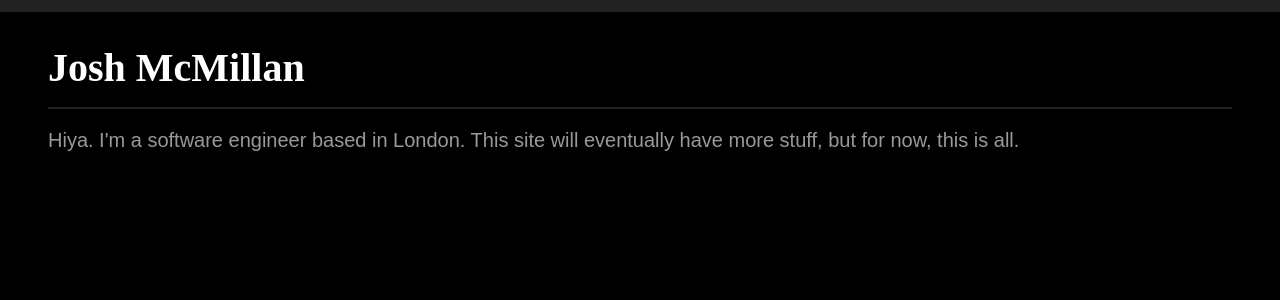
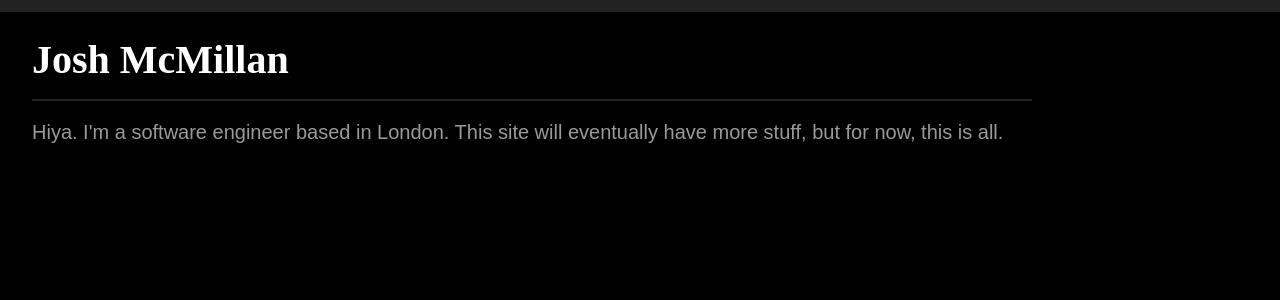
Before and after one commit to mcmillan/joshmcmillan.com, a React app: page / in a window 1280 px wide. Shown: the top 300 px of the page. Built offline with nearby package versions, Linux system fonts and the light colour scheme; the HTML template or start-up script is replaced by a standard one; a web font is replaced by a local one.

Commit message:
Add late-2000s-styled 1000px left-align container thing

```diff
--- a/src/App.tsx
+++ b/src/App.tsx
@@ -1,7 +1,8 @@
 import * as React from "react";
-
+import { BrowserRouter, Route, Switch } from "react-router-dom";
 import Helmet from "react-helmet";
 
+import Container from "./components/Container";
 import Header from "./components/Header";
 import Body from "./components/Body";
 
@@ -10,7 +11,6 @@ import NotFound from "./pages/NotFound";
 import BlogPost from "./pages/BlogPost";
 import BlogIndex from "./pages/BlogIndex";
 
-import { BrowserRouter, Route, Switch } from "react-router-dom";
 import { blogPath } from "./util/paths";
 
 const HelmetStuff = () => (
@@ -22,7 +22,7 @@ const HelmetStuff = () => (
 
 export default () => (
   <BrowserRouter>
-    <main>
+    <Container>
       <HelmetStuff />
       <Header />
       <Body>
@@ -33,6 +33,6 @@ export default () => (
           <Route component={NotFound} />
         </Switch>
       </Body>
-    </main>
+    </Container>
   </BrowserRouter>
 );
--- /dev/null
+++ b/src/components/Container.tsx
@@ -0,0 +1,9 @@
+import styled from "styled-components";
+
+export default styled.main`
+  max-width: 100vw;
+
+  @media screen and (min-width: 1000px) {
+    width: 1000px;
+  }
+`;
--- a/src/index.css
+++ b/src/index.css
@@ -27,13 +27,7 @@
 }
 
 body {
-  padding: 2rem;
+  padding: 1.5rem 2rem;
   border-top: 0.75rem #222 solid;
   background-color: #000;
 }
-
-@media screen and (min-width: 500px) {
-  body {
-    padding: 2rem 3rem;
-  }
-}
```
